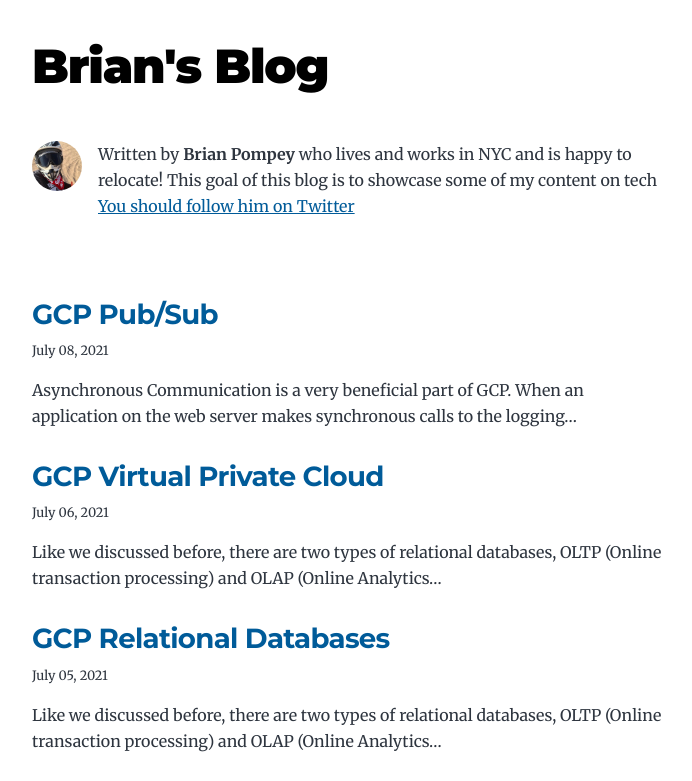
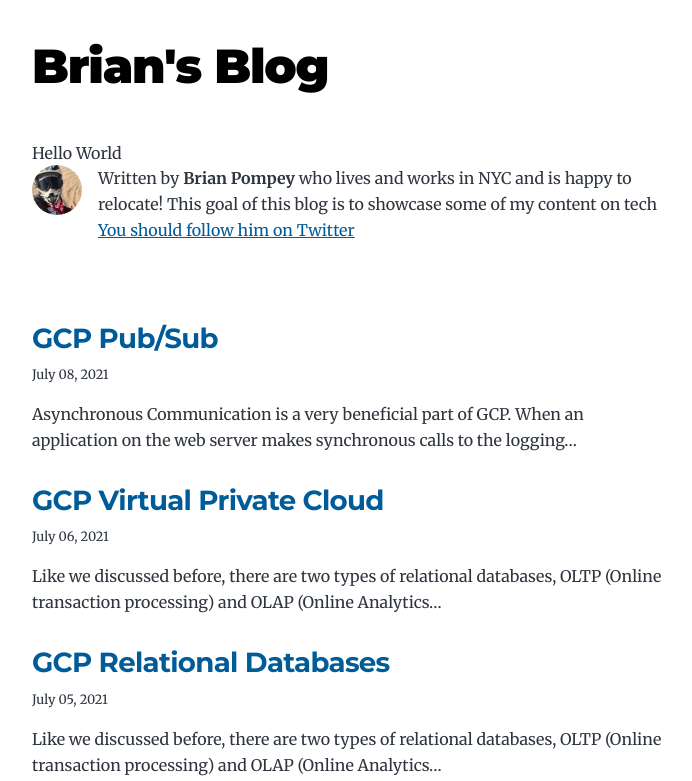
Before and after one commit to brianpompey/blog-page, a Gatsby site: page / in a window 1280 px wide. Shown: the top 781 px of the page, without its empty margins (292-984 px from the left). Built offline with nearby package versions, Linux system fonts and the light colour scheme; Gatsby itself is replaced by a stand-in of ours.

Commit message:
added search component to layout

```diff
--- a/src/components/layout.js
+++ b/src/components/layout.js
@@ -1,5 +1,6 @@
 import * as React from "react"
 import { Link } from "gatsby"
+import Search from "./search"
 
 const Layout = ({ location, title, children }) => {
   const rootPath = `${__PATH_PREFIX__}/`
@@ -23,7 +24,10 @@ const Layout = ({ location, title, children }) => {
   return (
     <div className="global-wrapper" data-is-root-path={isRootPath}>
       <header className="global-header">{header}</header>
-      <main>{children}</main>
+      <main>
+        <Search />
+        {children}
+      </main>
       <footer>
         © {new Date().getFullYear()}, Built with
         {` `}
```
